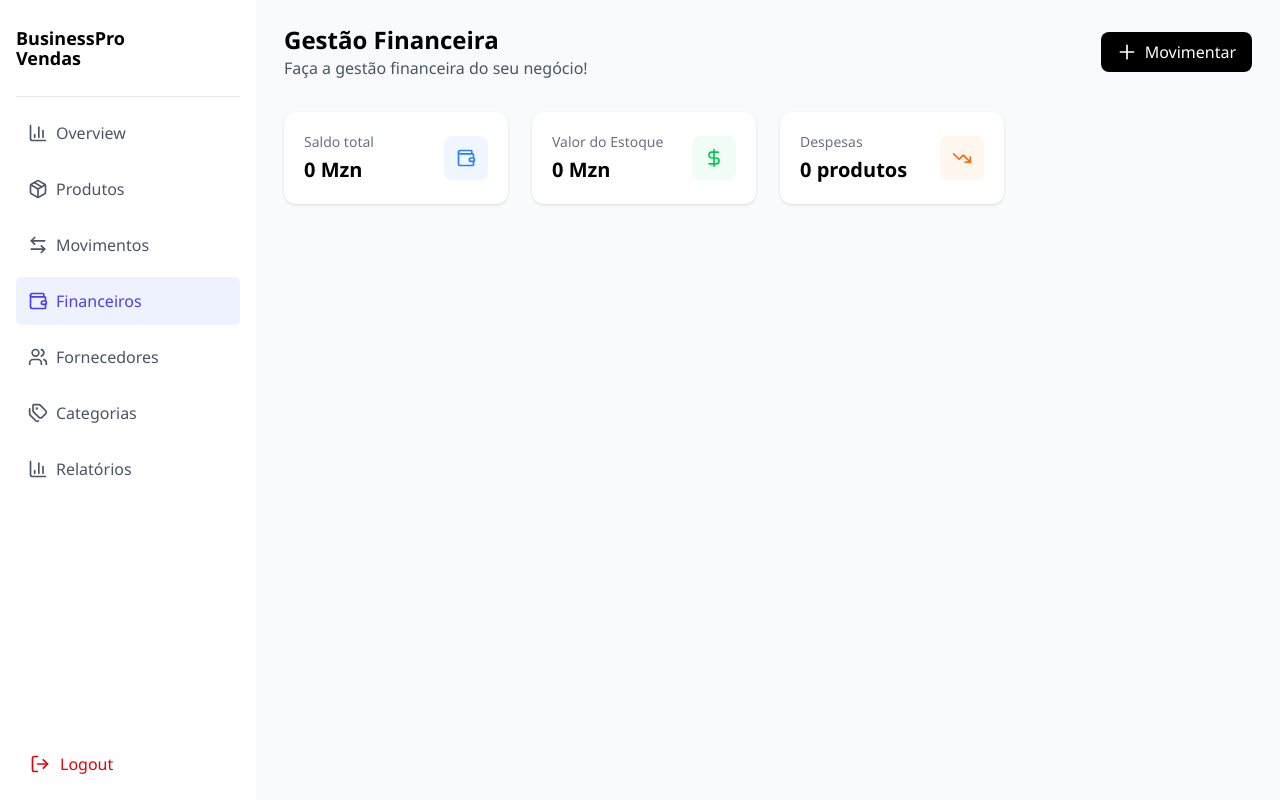
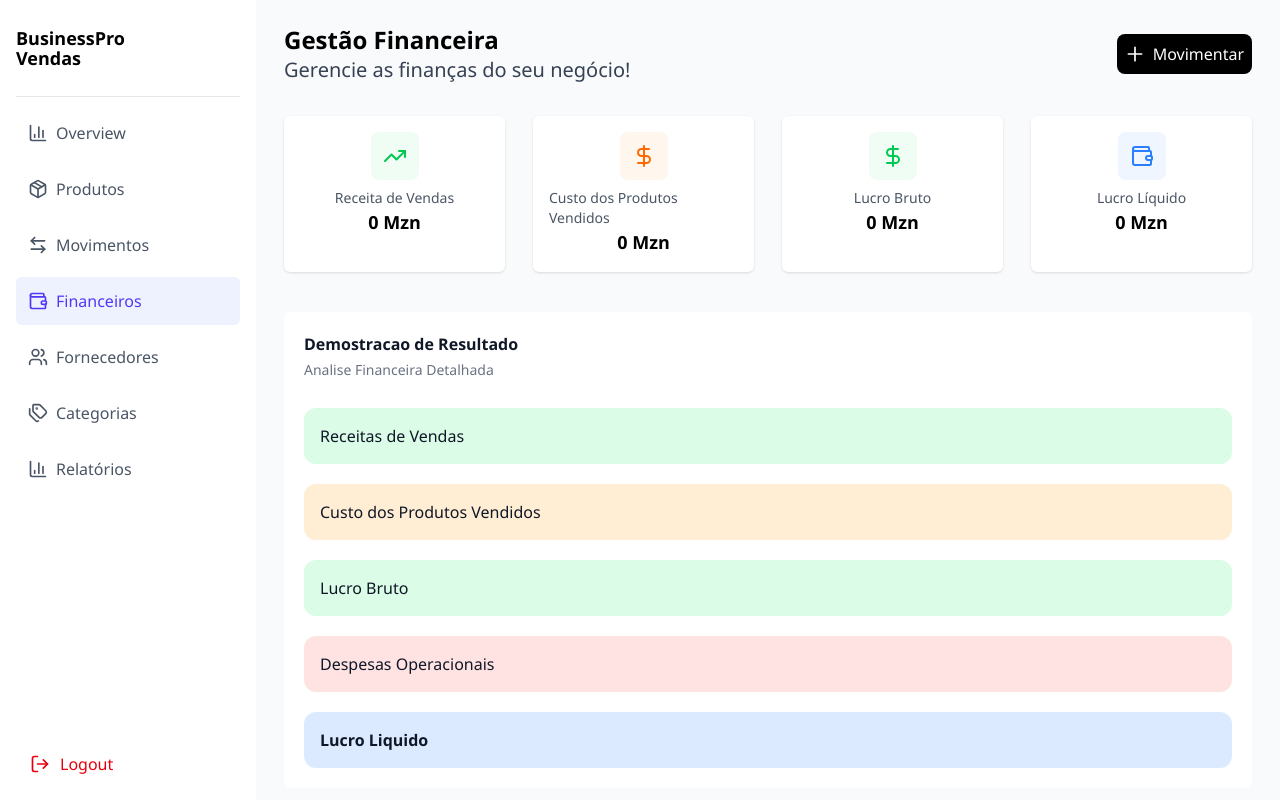
Before and after one commit to Edilsonn22/bmanager-main, a React (Vite) app in the folder frontend/: page /financeiro in a window 1280 px wide. Built offline with nearby package versions, Linux system fonts and the light colour scheme.

Commit message:
Commit da criacao da componente financeira.

```diff
--- a/frontend/src/components/financeiro.jsx
+++ b/frontend/src/components/financeiro.jsx
@@ -3,52 +3,57 @@ import { Link } from "react-router-dom";
 
 import {
   DollarSign,
-  TrendingDown,
+  TrendingUp,
   Wallet,
 } from "lucide-react";
 
 function Financeiro() {
   const defaultStats = [
     {
-      label: "Saldo total",
+      label: "Receita de Vendas",
       value: "0 Mzn",
-      icon: Wallet,
-      color: "text-blue-500",
-      bg: "bg-blue-50",
+      icon: TrendingUp,
+      color: "text-green-500",
+      bg: "bg-green-50",
     },
     {
-      label: "Valor do Estoque",
+      label: "Custo dos Produtos Vendidos",
+      value: "0 Mzn",
+      icon: DollarSign,
+      color: "text-orange-500",
+      bg: "bg-orange-50",
+    },
+    {
+      label: "Lucro Bruto",
       value: "0 Mzn",
       icon: DollarSign,
       color: "text-green-500",
       bg: "bg-green-50",
     },
-
     {
-      label: "Despesas",
-      value: "0 produtos",
-      icon: TrendingDown,
-      color: "text-orange-500",
-      bg: "bg-orange-50",
+      label: "Lucro Líquido",
+      value: "0 Mzn",
+      icon: Wallet,
+      color: "text-blue-500",
+      bg: "bg-blue-50",
     },
   ];
 
   const [stats] = useState(defaultStats);
 
   return (
-    <div className="flex-1 min-h-screen overflow-auto p-7 py-6 bg-gray-50">
-
+    <div className="flex-1 h-screen overflow-auto p-7 py-6 bg-gray-50">
       {/* Header */}
       <div className="flex items-center justify-between mb-8">
         <div>
           <h2 className="text-2xl font-bold">Gestão Financeira</h2>
-          <p className="text-gray-600">
-            Faça a gestão financeira do seu negócio!
+          <p className="text-gray-700 text-xl">
+            Gerencie as finanças do seu negócio!
           </p>
         </div>
 
         <Link to="/movimentar">
-          <button className="bg-black text-white px-4 py-2 rounded-lg hover:bg-black/80 transition flex items-center gap-2">
+          <button className="bg-black text-white px-2 py-2 rounded-lg hover:bg-black/50 transition flex items-center gap-2">
             <svg
               className="w-5 h-5"
               fill="none"
@@ -67,31 +72,60 @@ function Financeiro() {
         </Link>
       </div>
 
+      {/* Stats */}
+      <div className="grid grid-cols-1 md:grid-cols-2 lg:grid-cols-4 gap-7 mb-10">
+        {stats.map((stat) => (
+          <div
+            key={stat.label}
+            className="bg-white p-4 rounded-md shadow-sm flex flex-col items-center"
+          >
+            <div
+              className={`w-12 h-12 ${stat.bg} flex items-center justify-center rounded-lg mb-2`}
+            >
+              <stat.icon className={`w-6 h-6 ${stat.color}`} />
+            </div>
+            <p className="text-sm text-gray-600">{stat.label}</p>
+            <p className="text-lg font-bold">{stat.value}</p>
+          </div>
+        ))}
+      </div>
 
-      <div className="grid grid-cols-1 md:grid-cols-2 lg:grid-cols-4 gap-6">
-        {stats.map((stat) => {
-          const Icon = stat.icon;
+      <div className="bg-white rounded-md p-5 text-gray-900 mb-7">
+        <div>
+          <h3 className="font-semibold text-gray-900 mb-1">Demostracao de Resultado</h3>
+          <div>
+            <p className="text-gray-500 text-sm mb-7 ">Analise Financeira Detalhada</p>
+          </div>
 
-          return (
-            <div
-              key={stat.label}
-              className="bg-white p-5 rounded-xl shadow-sm  hover:shadow-md transition"
-            >
-              <div className="flex items-center justify-between">
-                <div>
-                  <p className="text-gray-500 text-sm">{stat.label}</p>
-                  <h3 className="text-xl font-bold mt-1">{stat.value}</h3>
-                </div>
+          <div className="bg-green-100 rounded-xl p-4 mb-5">
+            <h2>Receitas de Vendas </h2>
+          </div>
 
-                <div
-                  className={`p-3 rounded-lg ${stat.bg}`}
-                >
-                  <Icon className={`w-5 h-5 ${stat.color}`} />
-                </div>
-              </div>
-            </div>
-          );
-        })}
+          <div className="bg-orange-100 rounded-xl p-4 mb-5">
+            <h2>Custo dos Produtos Vendidos</h2>
+          </div>
+
+          <div className="bg-green-100 rounded-xl p-4 mb-5">
+            <h2>Lucro Bruto</h2>
+          </div>
+
+          <div className="bg-red-100 rounded-xl p-4 mb-5">
+            <h2>Despesas Operacionais</h2>
+          </div>
+
+          <div className="bg-blue-100 rounded-xl p-4 font-bold">
+            <h2>Lucro Liquido</h2>
+          </div>
+        </div>
+      </div>
+
+      <div className="bg-white rounded-md p-5">
+        <h2 className="font-semibold text-gray-900 mb-1">Transacoes</h2>
+        <p className="text-gray-500  mb-7 ">Visualizar e gerir todas as transacoes financeiras</p>
+
+
+
+
       </div>
     </div>
   );
```
